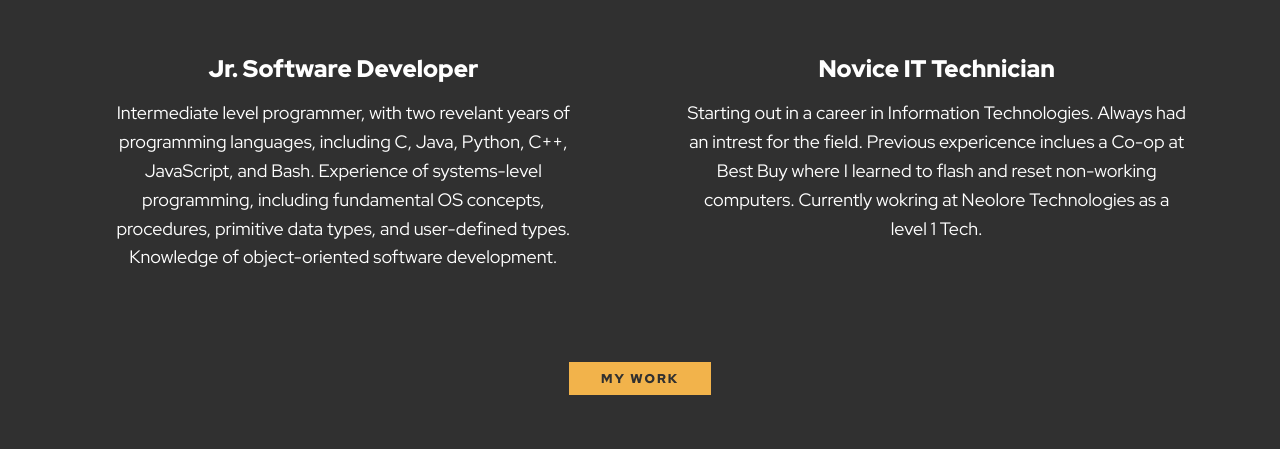
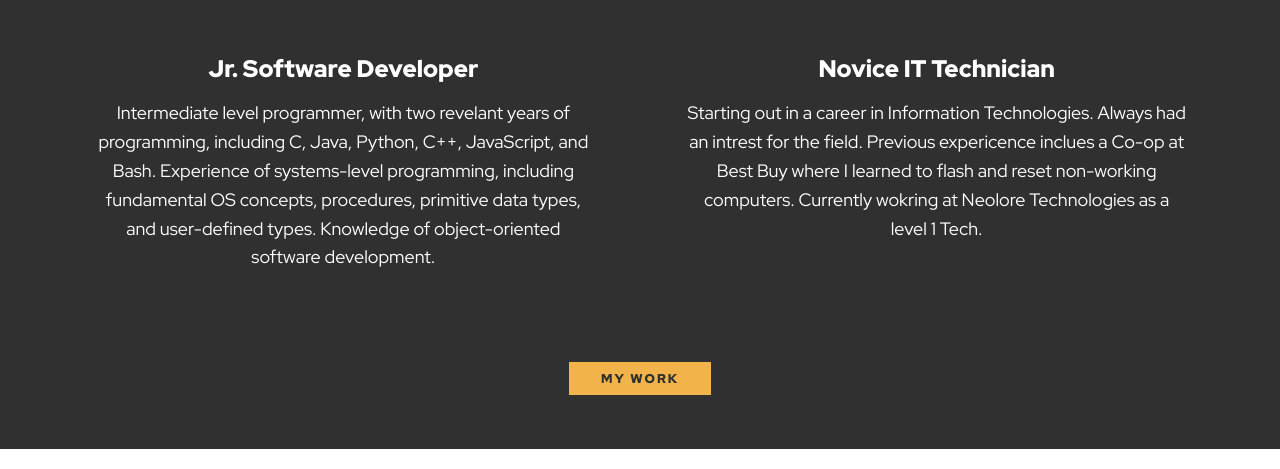
Before and after one commit to corze900/website, a plain HTML site: page index.html in a window 1280 px wide. Shown: the part 628-1097 px from the top of the page. Drawn offline with nearby package versions, Linux system fonts and the light colour scheme.

Commit message:
Update index.html

```diff
--- a/index.html
+++ b/index.html
@@ -57,7 +57,7 @@
             <div class="services">
                 <div class="service">
                     <h3>Jr.  Software Developer</h3>
-                    <p>Intermediate level programmer, with two revelant years of programming languages, including C, Java, Python, C++, JavaScript, and Bash.
+                    <p>Intermediate level programmer, with two revelant years of programming, including C, Java, Python, C++, JavaScript, and Bash.
                       Experience of systems-level programming, including fundamental OS concepts, procedures, primitive data types, and user-defined types.
                       Knowledge of object-oriented software development. </p>
                 </div> <!-- / service -->
```
